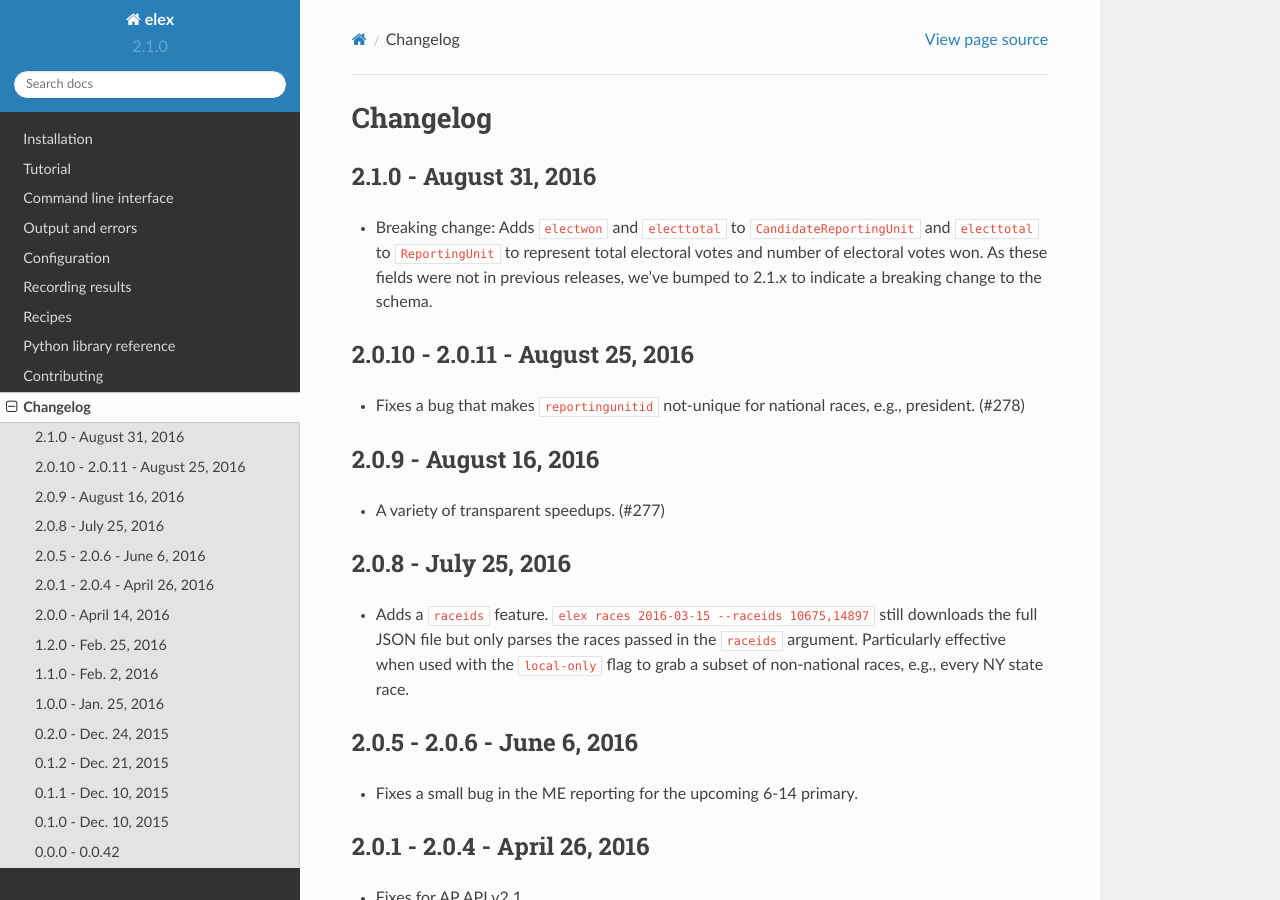
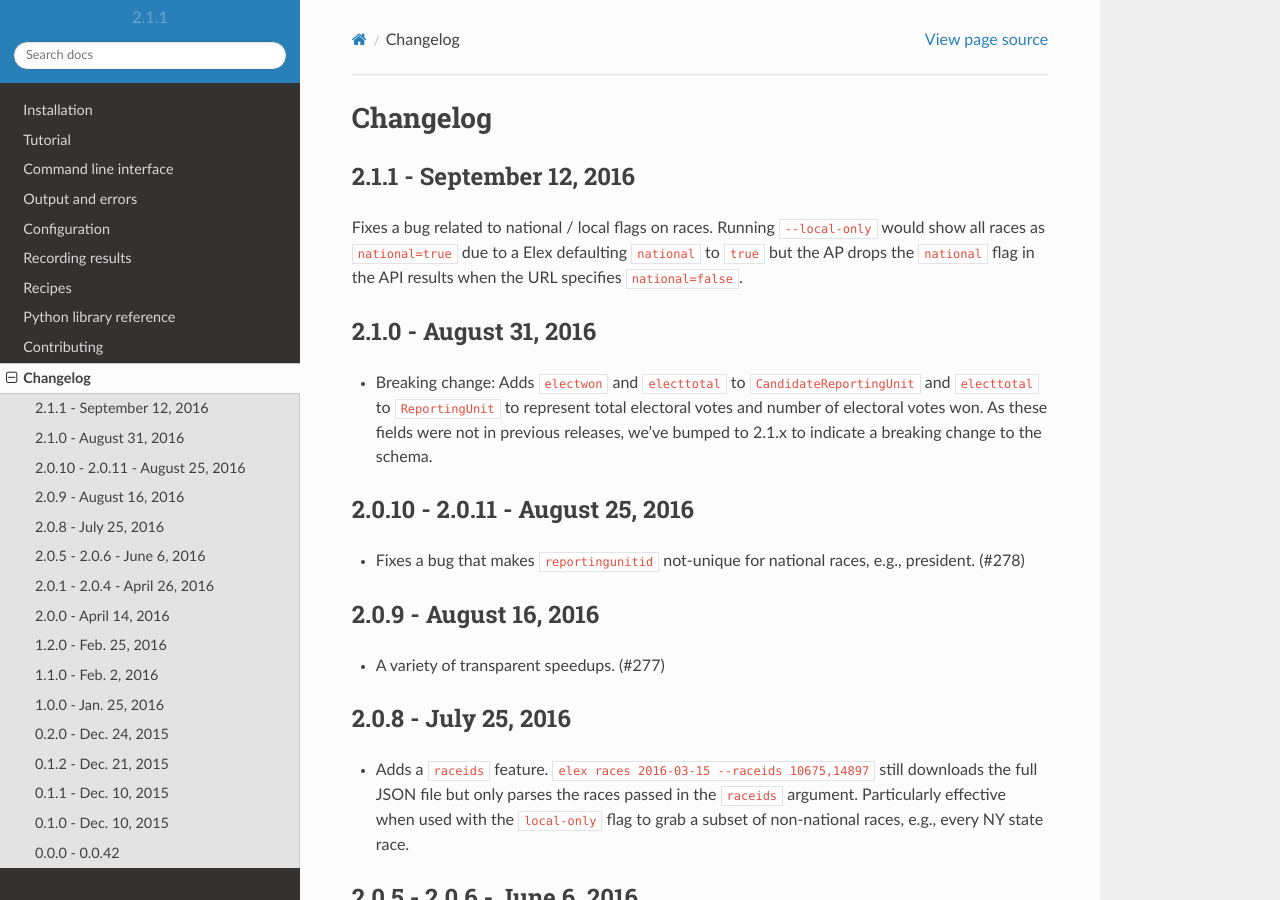
Before and after one commit to newsdev/elex, a Sphinx documentation site: the page built from docs/changelog.rst, in a window 1280 px wide and 900 px high. Built offline with Sphinx 7.4.7 and the Read the Docs theme 2.0.0, drawn with Linux system fonts in a browser that asks for light colours.

Commit message:
Updated command line flags; fix a bug related to national races.

```diff
--- a/CHANGELOG.rst
+++ b/CHANGELOG.rst
@@ -1,3 +1,7 @@
+2.1.1 - September 12, 2016
+---------------------------
+Fixes a bug related to national / local flags on races. Running :code:`--local-only` would show all races as :code:`national=true` due to a Elex defaulting :code:`national` to :code:`true` but the AP drops the :code:`national` flag in the API results when the URL specifies :code:`national=false`.
+
 2.1.0 - August 31, 2016
 -------------------------
 * Breaking change: Adds :code:`electwon` and :code:`electtotal` to :code:`CandidateReportingUnit` and :code:`electtotal` to :code:`ReportingUnit` to represent total electoral votes and number of electoral votes won. As these fields were not in previous releases, we've bumped to 2.1.x to indicate a breaking change to the schema.
--- a/docs/cli.rst
+++ b/docs/cli.rst
@@ -7,7 +7,6 @@
 ------------------
 
 ::
-
     commands:
 
       ballot-measures
@@ -45,7 +44,7 @@
       -h, --help            show this help message and exit
       --debug               toggle debug output
       --quiet               suppress all output
-      -o {csv,json}         output format (default: csv)
+      -o {json,csv}         output format (default: csv)
       -t, --test            Use testing API calls
       -n, --not-live        Do not use live data API calls
       -d DATA_FILE, --data-file DATA_FILE
@@ -62,9 +61,11 @@
       -v, --version         show program's version number and exit
       --results-level RESULTS_LEVEL
                             Specify reporting level for results
+      --raceids RACEIDS     Specify raceids to parse
       --set-zero-counts     Override results with zeros; omits the winner
                             indicator.Sets the vote, delegate, and reporting
                             precinct counts to zero.
+      --national-only       Limit results to national-level results only.
       --local-only          Limit results to local-level results only.
       --with-timestamp      Append a `timestamp` column to each row of data output
                             with current system timestamp.
--- a/setup.py
+++ b/setup.py
@@ -17,7 +17,7 @@
 
 setup(
     name='elex',
-    version='2.1.0',
+    version='2.1.1',
     author='Jeremy Bowers, David Eads',
     author_email='jeremy.bowers@nytimes.com, deads@npr.org',
     url='https://github.com/newsdev/elex',
```
Also changed, not shown: 1 other file.
